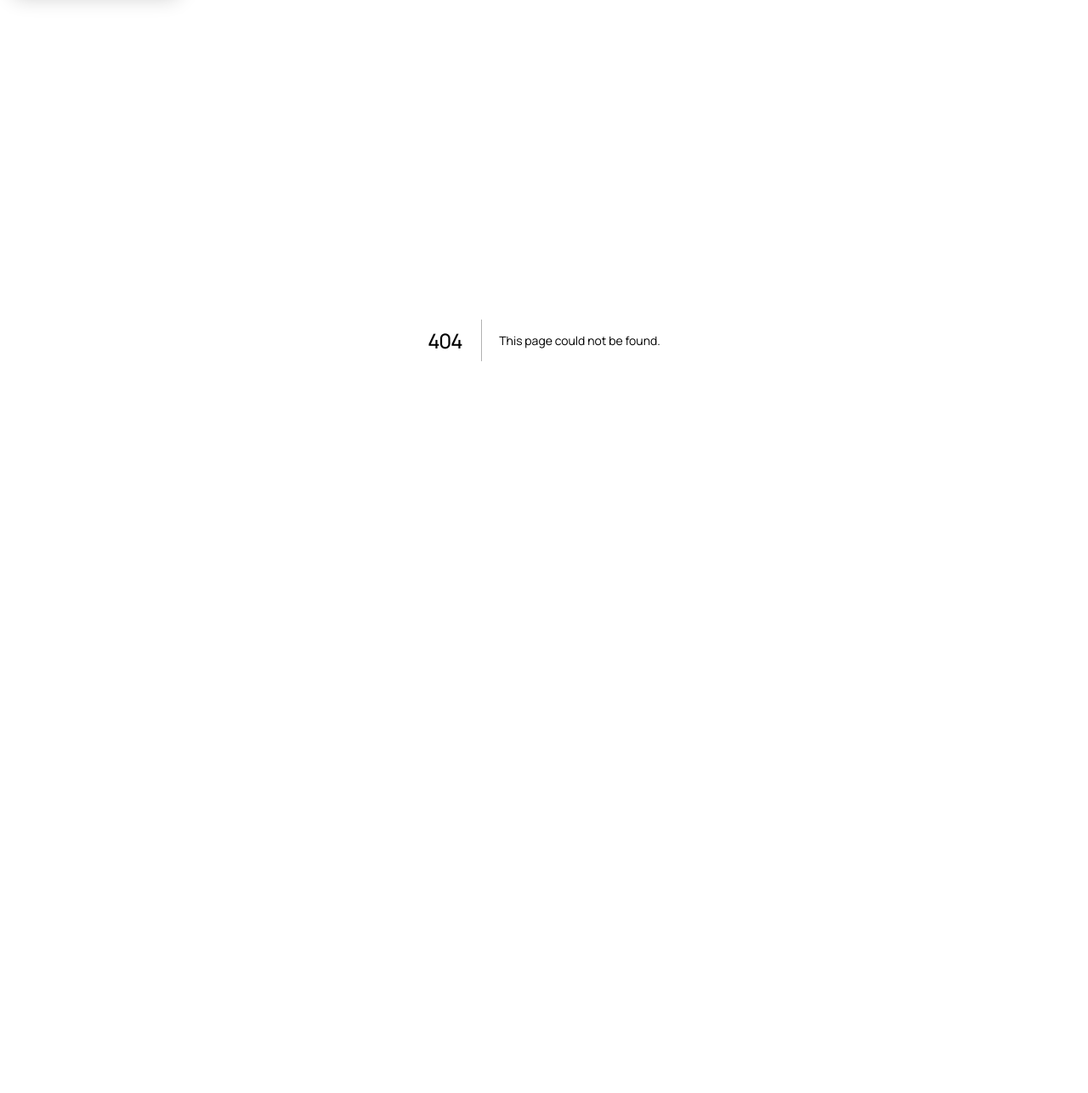
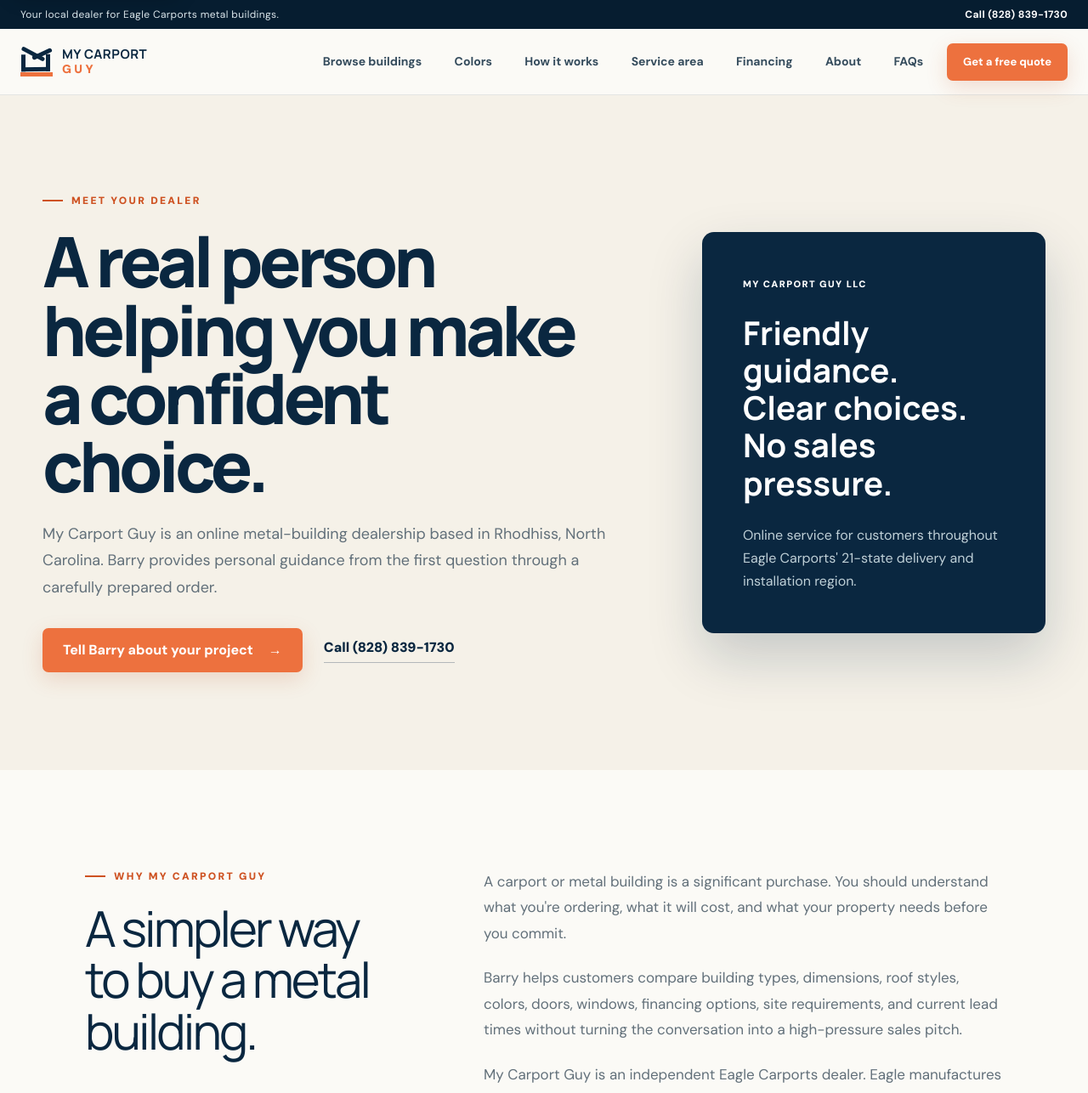
Before and after one commit to barrylunsford/mycarportguy, a Next.js app: page /about in a window 1280 px wide. Before the commit this address had no page. Shown: the top 1286 px of the page at 85% size. Before the commit the page ends 800 px from the top, so only its background shows below. Built offline with nearby package versions, Linux system fonts and the light colour scheme.

Commit message:
Add About page and privacy-conscious analytics

```diff
--- /dev/null
+++ b/app/about/page.tsx
@@ -0,0 +1,88 @@
+import type { Metadata } from "next";
+import Link from "next/link";
+import Header from "@/components/Header";
+
+export const metadata: Metadata = {
+  title: "About",
+  description: "Meet Barry and learn how My Carport Guy provides straightforward, personal help choosing and ordering Eagle Carports metal buildings.",
+  alternates: { canonical: "/about" },
+  openGraph: {
+    url: "/about",
+    title: "About My Carport Guy",
+    description: "Personal dealer guidance for carports, garages, barns, RV covers, and custom metal buildings.",
+  },
+};
+
+export default function AboutPage() {
+  return (
+    <>
+      <Header />
+      <main id="main-content" className="about-page">
+        <section className="about-hero">
+          <div>
+            <p className="eyebrow"><span />Meet your dealer</p>
+            <h1>A real person helping you make a confident choice.</h1>
+            <p>
+              My Carport Guy is an online metal-building dealership based in
+              Rhodhiss, North Carolina. Barry provides personal guidance from
+              the first question through a carefully prepared order.
+            </p>
+            <div className="about-actions">
+              <Link href="/#quote" className="button">Tell Barry about your project <span aria-hidden="true">→</span></Link>
+              <a href="tel:+18288391730" className="text-link">Call (828) 839-1730</a>
+            </div>
+          </div>
+          <aside className="about-card">
+            <span>MY CARPORT GUY LLC</span>
+            <strong>Friendly guidance.<br />Clear choices.<br />No sales pressure.</strong>
+            <p>Online service for customers throughout Eagle Carports&apos; 21-state delivery and installation region.</p>
+          </aside>
+        </section>
+
+        <section className="about-story">
+          <div>
+            <p className="eyebrow"><span />Why My Carport Guy</p>
+            <h2>A simpler way to buy a metal building.</h2>
+          </div>
+          <div className="about-story-copy">
+            <p>
+              A carport or metal building is a significant purchase. You should
+              understand what you&apos;re ordering, what it will cost, and what your
+              property needs before you commit.
+            </p>
+            <p>
+              Barry helps customers compare building types, dimensions, roof
+              styles, colors, doors, windows, financing options, site requirements,
+              and current lead times without turning the conversation into a
+              high-pressure sales pitch.
+            </p>
+            <p>
+              My Carport Guy is an independent Eagle Carports dealer. Eagle
+              manufactures the structure and coordinates delivery and installation;
+              My Carport Guy helps you choose the right configuration and prepare
+              an accurate order.
+            </p>
+          </div>
+        </section>
+
+        <section className="about-values">
+          <article><span>01</span><h3>Listen first</h3><p>Your property, priorities, and budget guide the recommendation.</p></article>
+          <article><span>02</span><h3>Explain clearly</h3><p>Understand the options, preparation, timing, and next steps before ordering.</p></article>
+          <article><span>03</span><h3>Stay accessible</h3><p>Call, text, or email Barry when you need help with your project.</p></article>
+        </section>
+
+        <section className="about-contact">
+          <div>
+            <p className="eyebrow light-eyebrow"><span />Let&apos;s get started</p>
+            <h2>What do you need to protect?</h2>
+            <p>Share your ZIP code, approximate size, and how you plan to use the building.</p>
+          </div>
+          <div>
+            <Link href="/buildings" className="button button-light">Browse buildings</Link>
+            <Link href="/#quote" className="button">Request a quote</Link>
+          </div>
+        </section>
+      </main>
+    </>
+  );
+}
--- a/app/globals.css
+++ b/app/globals.css
@@ -313,8 +313,6 @@
 .service-state-grid { margin: 0; padding: 0; display: grid; grid-template-columns: repeat(3,1fr); gap: 12px; list-style: none; }
 .service-state-grid li { min-height: 58px; padding: 17px; border: 1px solid var(--line); border-radius: 8px; background: white; color: var(--navy); font-weight: 800; }
 .service-state-grid li::before { margin-right: 8px; color: var(--orange); content: "✓"; }
-.service-state-grid a { color: inherit; }
-.service-state-grid a span { margin-top: 3px; display: block; color: var(--orange-dark); font-size: 10px; text-transform: uppercase; letter-spacing: .05em; }
 .service-area-guidance { display: grid; grid-template-columns: minmax(0,.8fr) minmax(0,1.2fr); gap: clamp(45px,8vw,100px); padding: clamp(70px,8vw,100px) max(28px,calc((100vw - 1120px)/2)); background: #e7efed; }
 .service-area-guidance ul { margin: 0; padding: 0; display: grid; gap: 13px; list-style: none; }
 .service-area-guidance li { padding: 22px 24px; display: flex; flex-direction: column; gap: 5px; border-left: 4px solid var(--orange); background: white; }
@@ -322,6 +320,27 @@
 .service-area-guidance li span { color: var(--muted); line-height: 1.55; }
 .service-area-cta { margin-top: 85px; }
 .service-area-back { margin-bottom: 24px; display: inline-block; color: var(--orange-dark); font-size: 13px; font-weight: 850; }
+.about-page { background: var(--paper); }
+.about-hero { display: grid; grid-template-columns: minmax(0,1.25fr) minmax(320px,.75fr); align-items: center; gap: clamp(55px,8vw,110px); padding: clamp(75px,9vw,130px) max(28px,calc((100vw - 1180px)/2)); background: var(--cream); }
+.about-hero h1 { max-width: 820px; margin: 14px 0 24px; color: var(--navy); font-size: clamp(48px,6.5vw,82px); line-height: .98; letter-spacing: -.06em; }
+.about-hero > div > p:not(.eyebrow) { max-width: 720px; color: var(--muted); font-size: 18px; line-height: 1.75; }
+.about-actions { margin-top: 32px; display: flex; align-items: center; gap: 25px; }
+.about-card { padding: clamp(30px,4vw,48px); border-radius: 14px; background: var(--navy); color: white; box-shadow: 0 28px 65px rgb(10 39 64 / 20%); }
+.about-card > span { color: var(--orange-light); font-size: 11px; font-weight: 900; letter-spacing: .13em; }
+.about-card > strong { margin: 25px 0; display: block; font-family: var(--font-display); font-size: clamp(28px,3vw,40px); line-height: 1.15; }
+.about-card p { margin: 0; color: #bfd0d7; line-height: 1.7; }
+.about-story { display: grid; grid-template-columns: minmax(260px,.75fr) minmax(0,1.25fr); gap: clamp(55px,8vw,110px); padding: clamp(75px,9vw,120px) max(28px,calc((100vw - 1080px)/2)); }
+.about-story h2 { margin: 14px 0 0; color: var(--navy); font-size: clamp(38px,5vw,58px); line-height: 1.05; letter-spacing: -.05em; }
+.about-story-copy p { margin: 0 0 22px; color: var(--muted); font-size: 17px; line-height: 1.8; }
+.about-values { padding: 0 max(28px,calc((100vw - 1120px)/2)) clamp(75px,9vw,120px); display: grid; grid-template-columns: repeat(3,1fr); gap: 18px; }
+.about-values article { padding: 30px; border: 1px solid var(--line); border-radius: 10px; background: white; }
+.about-values article > span { color: var(--orange-dark); font-size: 11px; font-weight: 900; }
+.about-values h3 { margin: 24px 0 10px; color: var(--navy); font-size: 23px; }
+.about-values p { margin: 0; color: var(--muted); line-height: 1.65; }
+.about-contact { display: flex; align-items: center; justify-content: space-between; gap: 40px; padding: clamp(55px,7vw,85px) max(28px,calc((100vw - 1120px)/2)); background: var(--navy); color: white; }
+.about-contact h2 { margin: 13px 0 10px; color: white; font-size: clamp(36px,4vw,52px); }
+.about-contact p:not(.eyebrow) { margin: 0; color: #b9ccd6; }
+.about-contact > div:last-child { display: flex; gap: 12px; }
 
 .product-page { background: var(--paper); }
 .product-hero { min-height: 570px; display: grid; grid-template-columns: 1fr 1fr; background: var(--cream); }
@@ -660,6 +679,9 @@
   .faq-intro { position: static; }
   .faq-cta { align-items: flex-start; flex-direction: column; }
   .service-area-hero, .service-state-section, .service-area-guidance { grid-template-columns: 1fr; }
+  .about-hero, .about-story { grid-template-columns: 1fr; }
+  .about-values { grid-template-columns: 1fr; }
+  .about-contact { align-items: flex-start; flex-direction: column; }
 }
 
 @media (max-width: 580px) {
@@ -696,6 +718,12 @@
   .form-submit .button { width: 100%; }
   .form-heading { align-items: flex-start; flex-direction: column; gap: 6px; }
   .quote-section { padding-top: 70px; padding-bottom: 70px; }
+  .about-hero, .about-story { padding: 65px 22px; }
+  .about-hero h1 { font-size: 44px; }
+  .about-actions, .about-contact > div:last-child { align-items: stretch; flex-direction: column; width: 100%; }
+  .about-actions .button, .about-contact .button { width: 100%; }
+  .about-values { padding: 0 22px 65px; }
+  .about-contact { padding: 55px 22px; }
   .product-hero-actions { align-items: stretch; flex-direction: column; }
   .product-hero-actions .button { width: 100%; }
   .product-details { padding-top: 70px; padding-bottom: 70px; }
--- a/app/layout.tsx
+++ b/app/layout.tsx
@@ -1,5 +1,7 @@
 import type { Metadata } from "next";
 import { DM_Sans, Manrope } from "next/font/google";
+import { Analytics } from "@vercel/analytics/next";
+import AnalyticsEvents from "@/components/AnalyticsEvents";
 import "./globals.css";
 
 const dmSans = DM_Sans({
@@ -103,6 +105,8 @@
           Skip to main content
         </a>
         {children}
+        <AnalyticsEvents />
+        <Analytics />
       </body>
     </html>
   );
--- a/app/page.tsx
+++ b/app/page.tsx
@@ -388,6 +388,7 @@
         </div>
         <div className="footer-legal">
           <div>
+            <a href="/about">About</a>
             <a href="/faq">FAQs</a>
             <a href="/privacy">Privacy</a>
             <a href="/terms">Terms</a>
--- a/app/privacy/page.tsx
+++ b/app/privacy/page.tsx
@@ -15,7 +15,7 @@
         <div className="legal-hero">
           <p className="eyebrow"><span />Your information</p>
           <h1>Privacy Policy</h1>
-          <p>Last updated October 13, 2026</p>
+          <p>Last updated October 15, 2026</p>
         </div>
         <article className="legal-content">
           <p className="legal-note">
@@ -39,6 +39,14 @@
             <li>Prepare and support an order if you choose to move forward.</li>
             <li>Maintain, secure, and improve the website and inquiry process.</li>
           </ul>
+
+          <h2>Website analytics</h2>
+          <p>
+            We use Vercel Web Analytics to understand aggregate website traffic
+            and interactions, such as which pages are visited and when a quote
+            request is completed. This analytics service does not use cookies or
+            collect personal identifiers for this purpose.
+          </p>
 
           <h2>How information is shared</h2>
           <p>
--- a/app/service-areas/page.tsx
+++ b/app/service-areas/page.tsx
@@ -71,9 +71,7 @@
           </div>
           <ul className="service-state-grid">
             {states.map((state) => (
-              <li key={state}>
-                {state === "North Carolina" ? <Link href="/service-areas/north-carolina">{state} <span>View details →</span></Link> : state}
-              </li>
+              <li key={state}>{state}</li>
             ))}
           </ul>
         </section>
--- a/app/sitemap.ts
+++ b/app/sitemap.ts
@@ -26,6 +26,11 @@
       url: `${baseUrl}/financing`,
       changeFrequency: "monthly",
       priority: 0.8,
+    },
+    {
+      url: `${baseUrl}/about`,
+      changeFrequency: "yearly",
+      priority: 0.7,
     },
     {
       url: `${baseUrl}/faq`,
--- /dev/null
+++ b/components/AnalyticsEvents.tsx
@@ -0,0 +1,24 @@
+"use client";
+
+import { useEffect } from "react";
+import { track } from "@vercel/analytics";
+
+export default function AnalyticsEvents() {
+  useEffect(() => {
+    const handleClick = (event: MouseEvent) => {
+      const target = event.target instanceof Element ? event.target.closest("a") : null;
+      const href = target?.getAttribute("href") || "";
+
+      if (href.startsWith("tel:")) {
+        track("Phone Link Clicked", { page: window.location.pathname });
+      } else if (href.startsWith("mailto:")) {
+        track("Email Link Clicked", { page: window.location.pathname });
+      }
+    };
+
+    document.addEventListener("click", handleClick);
+    return () => document.removeEventListener("click", handleClick);
+  }, []);
+
+  return null;
+}
--- a/components/Header.tsx
+++ b/components/Header.tsx
@@ -4,9 +4,9 @@
   { label: "Browse buildings", href: "/buildings" },
   { label: "Colors", href: "/colors" },
   { label: "How it works", href: "/#process" },
-  { label: "Why us", href: "/#why-us" },
   { label: "Service area", href: "/service-areas" },
   { label: "Financing", href: "/financing" },
+  { label: "About", href: "/about" },
   { label: "FAQs", href: "/faq" },
 ];
 
--- a/components/QuoteForm.tsx
+++ b/components/QuoteForm.tsx
@@ -2,6 +2,7 @@
 
 import { FormEvent, useEffect, useRef, useState } from "react";
 import Link from "next/link";
+import { track } from "@vercel/analytics";
 
 export default function QuoteForm() {
   const [message, setMessage] = useState("");
@@ -18,6 +19,8 @@
   useEffect(() => {
     startedAt.current = Date.now();
     const params = new URLSearchParams(window.location.search);
+    // The quote builder passes selections through the URL after hydration.
+    // eslint-disable-next-line react-hooks/set-state-in-effect
     setSelection({
       structure: params.get("structure") || "",
       product: params.get("product") || "",
@@ -64,6 +67,11 @@
       formElement.reset();
       setSelection({ structure: "", product: "", roofColor: "", trimColor: "", wallColor: "" });
       startedAt.current = Date.now();
+      track("Quote Request Sent", {
+        structure: String(form.get("structure") || "Not specified"),
+        hasProduct: Boolean(form.get("product")),
+        hasColors: Boolean(form.get("roofColor") || form.get("trimColor") || form.get("wallColor")),
+      });
       setStatus("success");
       setMessage("Thanks! Your quote request was sent to Barry. We’ll be in touch soon.");
     } catch (error) {
--- a/package.json
+++ b/package.json
@@ -9,6 +9,7 @@
     "lint": "eslint"
   },
   "dependencies": {
+    "@vercel/analytics": "^2.0.1",
     "next": "16.2.11",
     "react": "19.2.4",
     "react-dom": "19.2.4"
```
Also changed, not shown: 1 other file (tests, documents, lock files or other folders).
